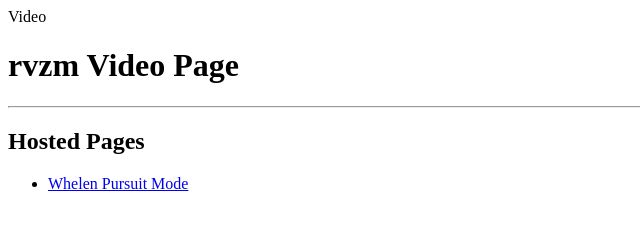
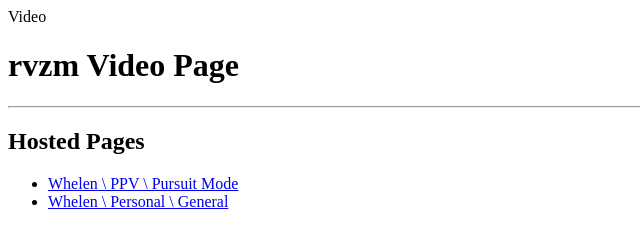
Before and after one commit to rvzm/rvzm.me, a plain HTML site: page pages/video/index.html in a window 1280 px wide. Shown: the whole page, without its empty margins (0-640 px from the left). Drawn offline with Linux system fonts and the light colour scheme.

Commit message:
Updated video pages/naming

```diff
--- a/pages/video/index.html
+++ b/pages/video/index.html
@@ -4,5 +4,6 @@
 
 <h2> Hosted Pages</h2>
 <ul>
-    <li><a href="#/video/whelen_pursuit">Whelen Pursuit Mode</a></li>
+    <li><a href="#/video/whelen_ppv_pursuit">Whelen \ PPV \ Pursuit Mode</a></li>
+    <li><a href="#/video/whelen_personal_general">Whelen \ Personal \ General</a></li>
 </ul>
```
Also changed, not shown: pages/video/whelen_ppv_pursuit.html (renamed from pages/video/whelen_pursuit.html).
